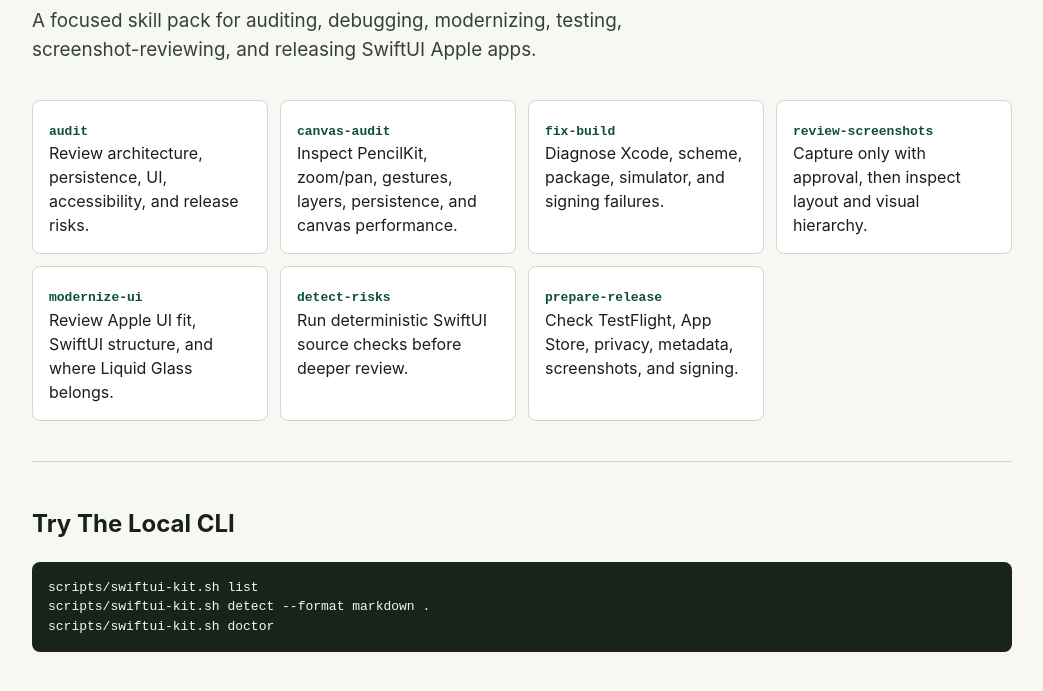
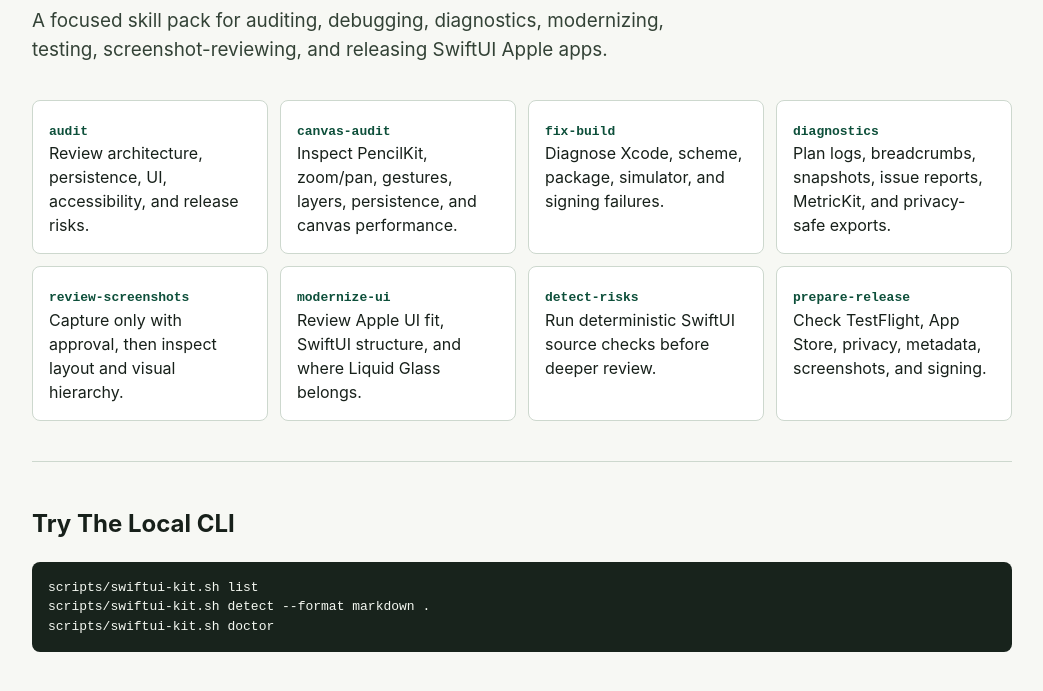
Before and after one commit to 7vibex/swiftui-developer-kit, a plain HTML site: page docs/demo-site/index.html in a window 1280 px wide. Shown: the part 215-906 px from the top of the page, without its empty margins (118-1161 px from the left). Drawn offline with Linux system fonts and the light colour scheme.

Commit message:
Add SwiftUI diagnostics skill

```diff
--- a/docs/demo-site/index.html
+++ b/docs/demo-site/index.html
@@ -62,12 +62,13 @@
   <body>
     <main>
       <h1>Codex SwiftUI Developer Kit</h1>
-      <p class="lede">A focused skill pack for auditing, debugging, modernizing, testing, screenshot-reviewing, and releasing SwiftUI Apple apps.</p>
+      <p class="lede">A focused skill pack for auditing, debugging, diagnostics, modernizing, testing, screenshot-reviewing, and releasing SwiftUI Apple apps.</p>
 
       <section class="commands" aria-label="Command vocabulary">
         <div class="command"><code>audit</code><br>Review architecture, persistence, UI, accessibility, and release risks.</div>
         <div class="command"><code>canvas-audit</code><br>Inspect PencilKit, zoom/pan, gestures, layers, persistence, and canvas performance.</div>
         <div class="command"><code>fix-build</code><br>Diagnose Xcode, scheme, package, simulator, and signing failures.</div>
+        <div class="command"><code>diagnostics</code><br>Plan logs, breadcrumbs, snapshots, issue reports, MetricKit, and privacy-safe exports.</div>
         <div class="command"><code>review-screenshots</code><br>Capture only with approval, then inspect layout and visual hierarchy.</div>
         <div class="command"><code>modernize-ui</code><br>Review Apple UI fit, SwiftUI structure, and where Liquid Glass belongs.</div>
         <div class="command"><code>detect-risks</code><br>Run deterministic SwiftUI source checks before deeper review.</div>
```
Also changed, not shown: 16 other files.
